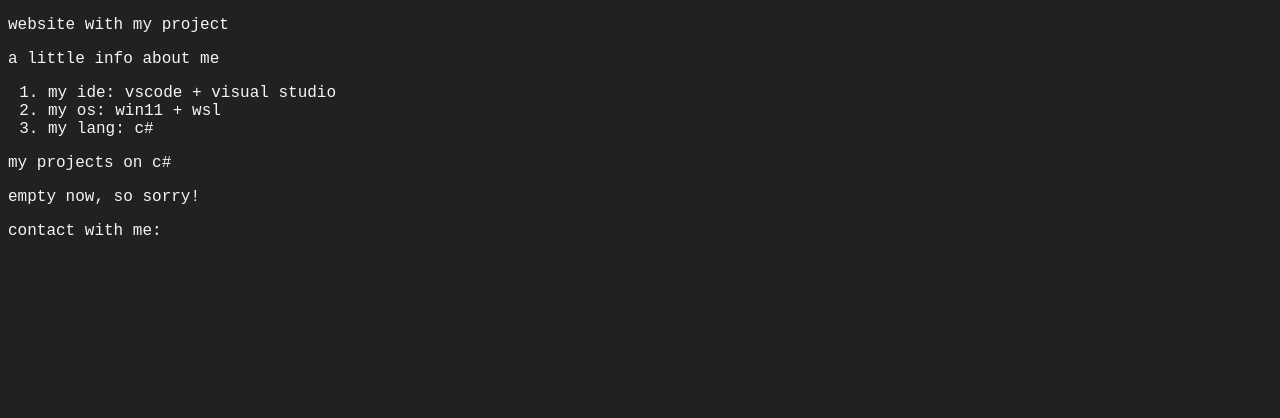
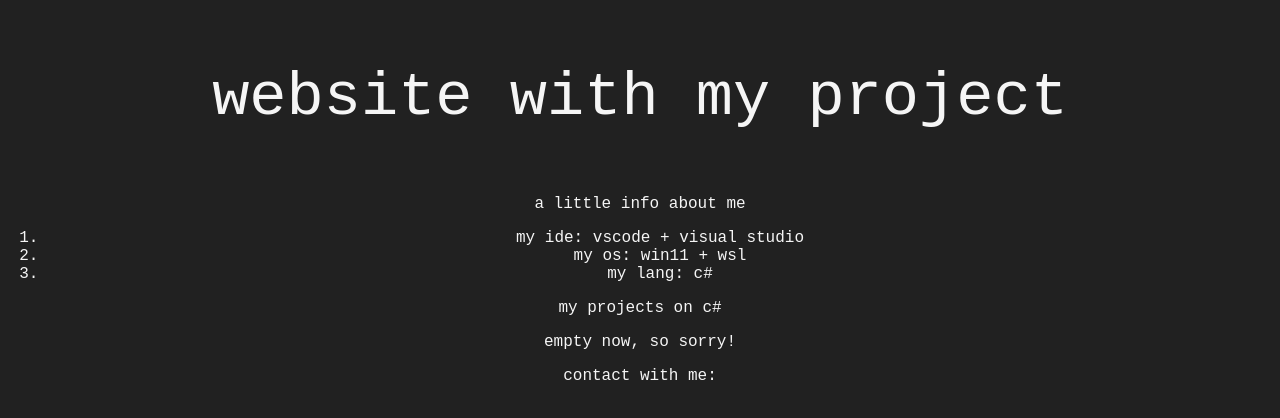
Before and after one commit to o0travaa/otravaPortfolioRepository, a plain HTML site: page index.html in a window 1280 px wide. Drawn offline with Linux system fonts and the light colour scheme; a web font is replaced by a local one.

Commit message:
Update style.css

```diff
--- a/style.css
+++ b/style.css
@@ -1,5 +1,10 @@
 body {
+    text-align: center;
     font-family: "Gluten", monospace;
     background-color: #212121;
     color: whitesmoke;
 }
+
+.title {
+    font-size: 62px;
+}
```
